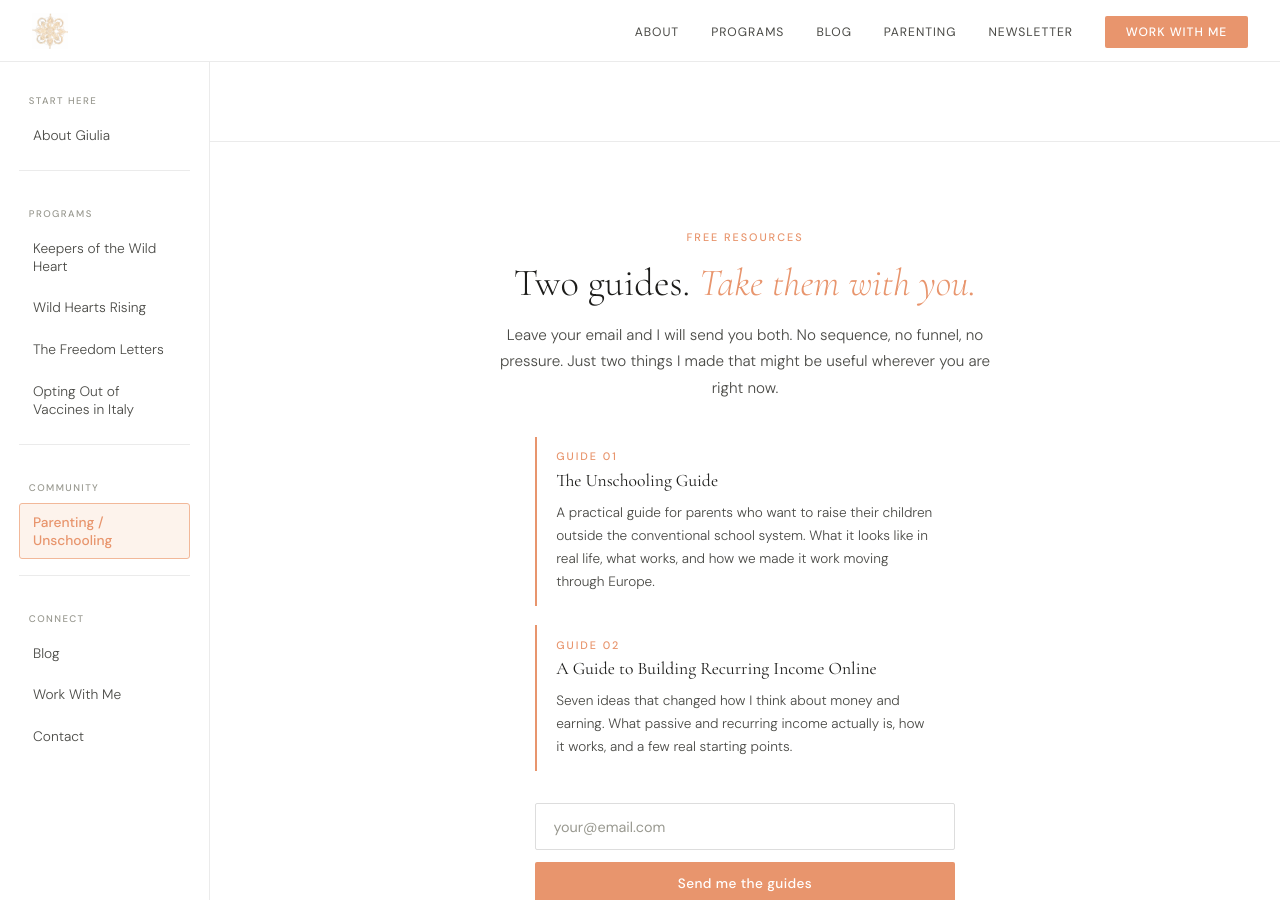
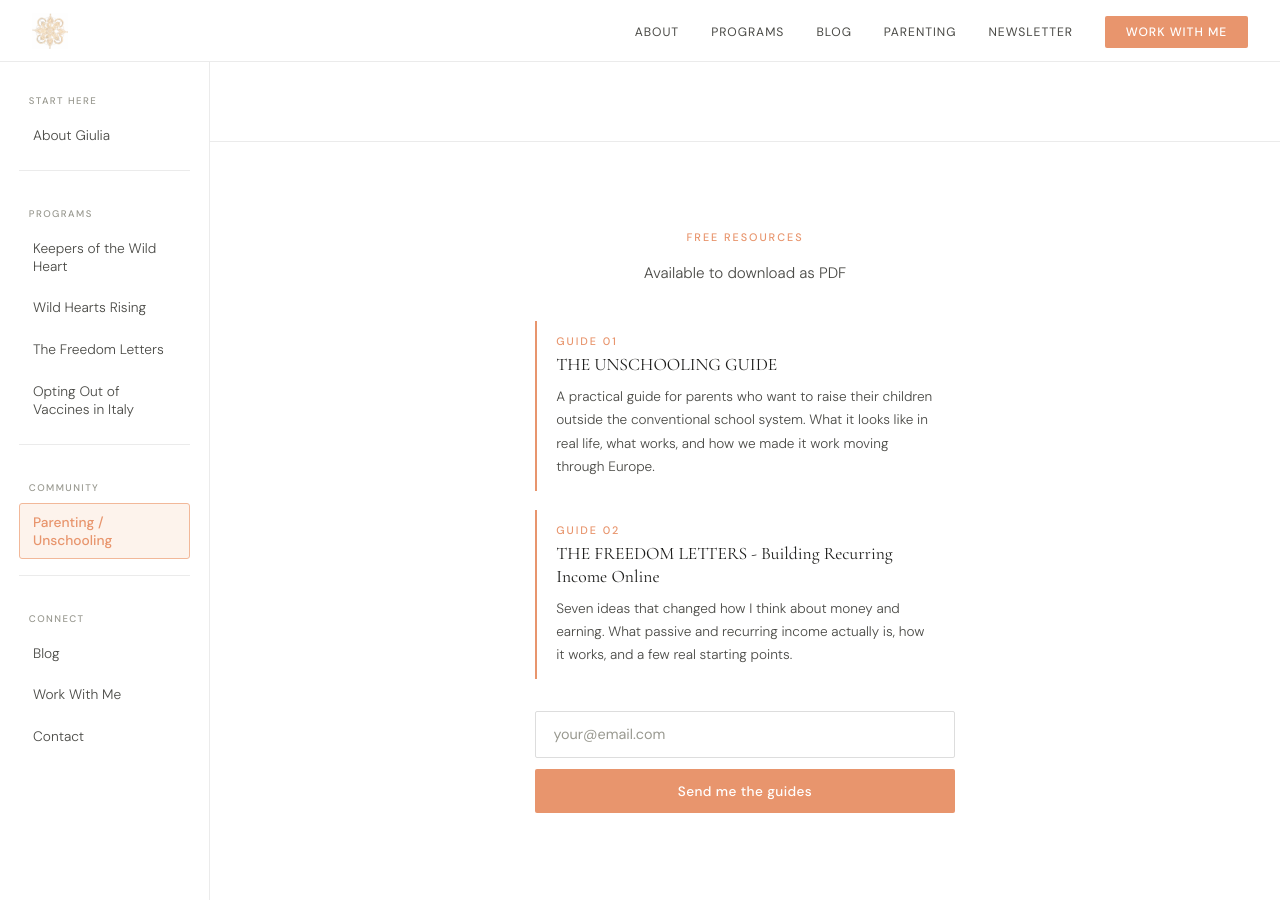
Before and after one commit to Blubell26/giuliapacciotti.com, a Jekyll site: the page built from index.html, in a window 1280 px wide and 900 px high, scrolled down 2505 px. Built offline with Jekyll 4.4.1, drawn with Linux system fonts in a browser that asks for light colours; some of the changed text lies outside the part shown; grey boxes are pictures that could not be loaded.

Commit message:
Update index.html

```diff
--- a/index.html
+++ b/index.html
@@ -341,18 +341,17 @@ footer { background:var(--dark); color:white; padding:4rem 4rem 2rem; display:gr
     <section id="newsletter" class="newsletter">
   <div class="newsletter-inner">
     <p class="sec-label peach">Free Resources</p>
-    <h2 class="newsletter-h">Two guides. <em>Take them with you.</em></h2>
-    <p class="newsletter-p">Leave your email and I will send you both. No sequence, no funnel, no pressure. Just two things I made that might be useful wherever you are right now.</p>
+    <p class="newsletter-p">Available to download as PDF</p>
 
 <div style="display:flex;flex-direction:column;gap:1.2rem;margin:0 auto 2rem;max-width:420px;text-align:left;">
   <div style="border-left:2px solid var(--peach);padding:0.8rem 1.2rem;">
     <p style="font-size:0.68rem;letter-spacing:0.18em;text-transform:uppercase;color:var(--peach);font-weight:500;margin-bottom:0.4rem;">Guide 01</p>
-    <p style="font-family:'Cormorant Garamond',serif;font-size:1.1rem;color:var(--dark);font-weight:400;line-height:1.3;margin-bottom:0.5rem;">The Unschooling Guide</p>
+    <p style="font-family:'Cormorant Garamond',serif;font-size:1.1rem;color:var(--dark);font-weight:400;line-height:1.3;margin-bottom:0.5rem;">THE UNSCHOOLING GUIDE</p>
     <p style="font-size:0.85rem;line-height:1.7;color:var(--mid);font-weight:300;">A practical guide for parents who want to raise their children outside the conventional school system. What it looks like in real life, what works, and how we made it work moving through Europe.</p>
   </div>
   <div style="border-left:2px solid var(--peach);padding:0.8rem 1.2rem;">
     <p style="font-size:0.68rem;letter-spacing:0.18em;text-transform:uppercase;color:var(--peach);font-weight:500;margin-bottom:0.4rem;">Guide 02</p>
-    <p style="font-family:'Cormorant Garamond',serif;font-size:1.1rem;color:var(--dark);font-weight:400;line-height:1.3;margin-bottom:0.5rem;">A Guide to Building Recurring Income Online</p>
+    <p style="font-family:'Cormorant Garamond',serif;font-size:1.1rem;color:var(--dark);font-weight:400;line-height:1.3;margin-bottom:0.5rem;">THE FREEDOM LETTERS - Building Recurring Income Online</p>
     <p style="font-size:0.85rem;line-height:1.7;color:var(--mid);font-weight:300;">Seven ideas that changed how I think about money and earning. What passive and recurring income actually is, how it works, and a few real starting points.</p>
   </div>
 </div>
@@ -361,7 +360,6 @@ footer { background:var(--dark); color:white; padding:4rem 4rem 2rem; display:gr
   <input type="email" name="email" placeholder="your@email.com" required>
   <button type="submit">Send me the guides</button>
 </form>
-<p class="newsletter-note">No spam. Unsubscribe whenever.</p>
 
   </div>
 </section>
```
